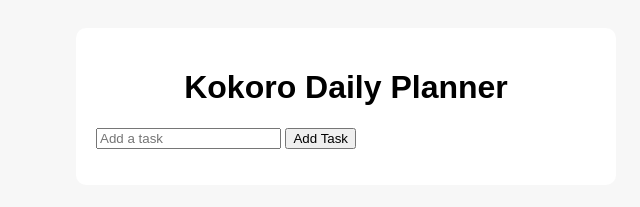
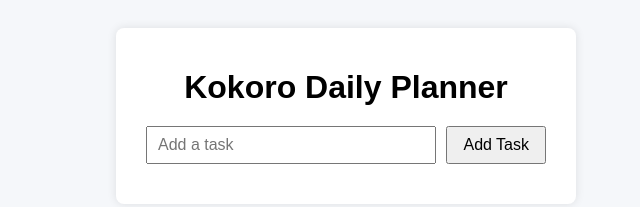
Before and after one commit to LAZ0719/Kokoro, a website: page public/index.html in a window 1280 px wide. Shown: the whole page, without its empty margins (294-934 px from the left). Drawn offline with Linux system fonts and the light colour scheme; no server answers.

Commit message:
Modify style.css

```diff
--- a/public/style.css
+++ b/public/style.css
@@ -1,60 +1,51 @@
 body {
   font-family: Arial, sans-serif;
-     background: #f7f7f7;
+  background: #f5f7fa;
+  display: flex;
+  justify-content: center;
   padding: 20px;
 }
 
 .container {
-    max-width: 500px;
-    margin: auto;
   background: white;
-    padding: 20px;
-    border-radius: 10px;
-    box-shadow: 0 0 10px rgba (0,0,0,0.1);
-
+  padding: 20px 30px;
+  border-radius: 8px;
+  max-width: 400px;
+  width: 100%;
+  box-shadow: 0 0 10px rgba(0,0,0,0.1);
 }
 
 h1 {
   text-align: center;
-
-}
-
-.add-task {
-    display: flex;
-    gap: 10px;
   margin-bottom: 20px;
 }
 
-#task-input {
-    flex: 1;
-    padding: 8px;
+form {
+  display: flex;
+  gap: 10px;
 }
 
-#add-Task-Button {
-    padding: 8px 12px;
+input[type="text"] {
+  flex-grow: 1;
+  padding: 8px 10px;
+  font-size: 16px;
+}
+
+button {
+  padding: 8px 15px;
+  font-size: 16px;
   cursor: pointer;
 }
 
 ul {
+  margin-top: 20px;
   list-style-type: none;
-    padding: 0;
+  padding-left: 0;
 }
 
 li {
-    background: #f1f1f1;
-    margin-bottom: 10px;
+  background: #eee;
   padding: 10px;
+  margin-bottom: 8px;
   border-radius: 5px;
-    display: flex;
-    justify-content: space-between;
 }
-
-
-#button.delete-button {
-    background: #ff4d4d;
-    border: none;
-    color: white;
-    padding: 2px 6px;
-    cursor: pointer;
-    border-radius: 3px;
-}
```
Lines whose indentation alone changed are shown as unchanged.
